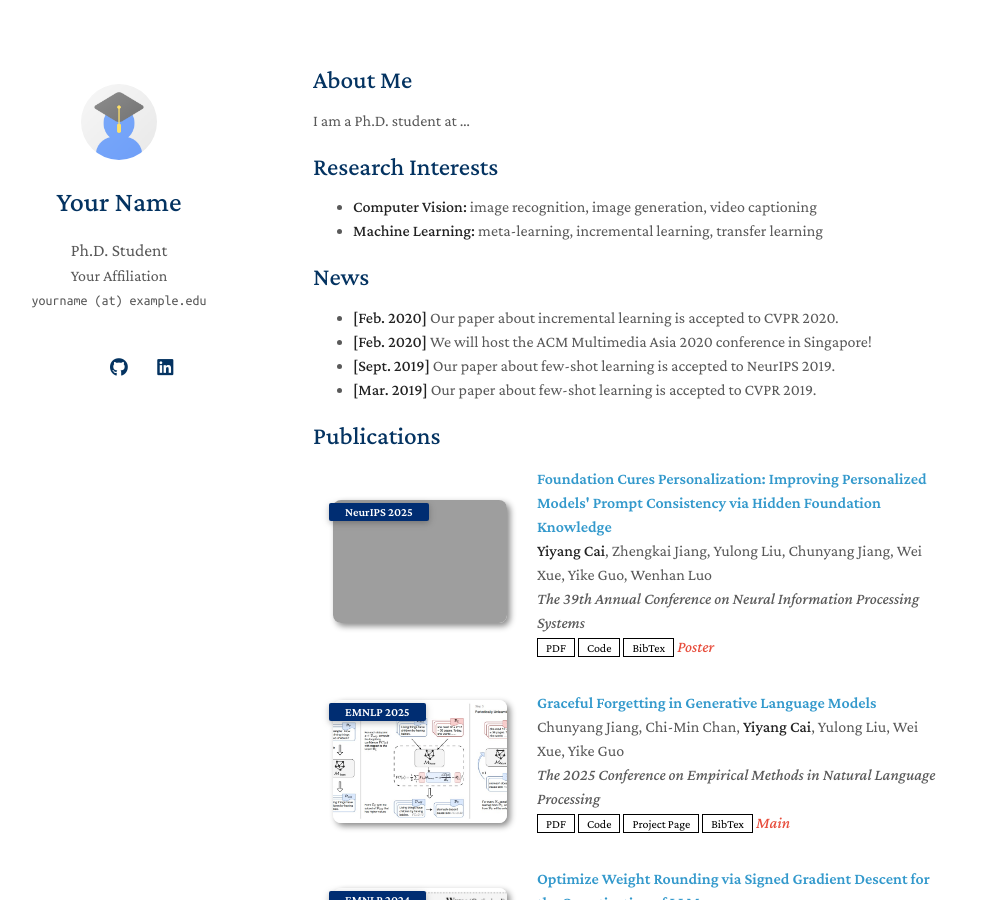
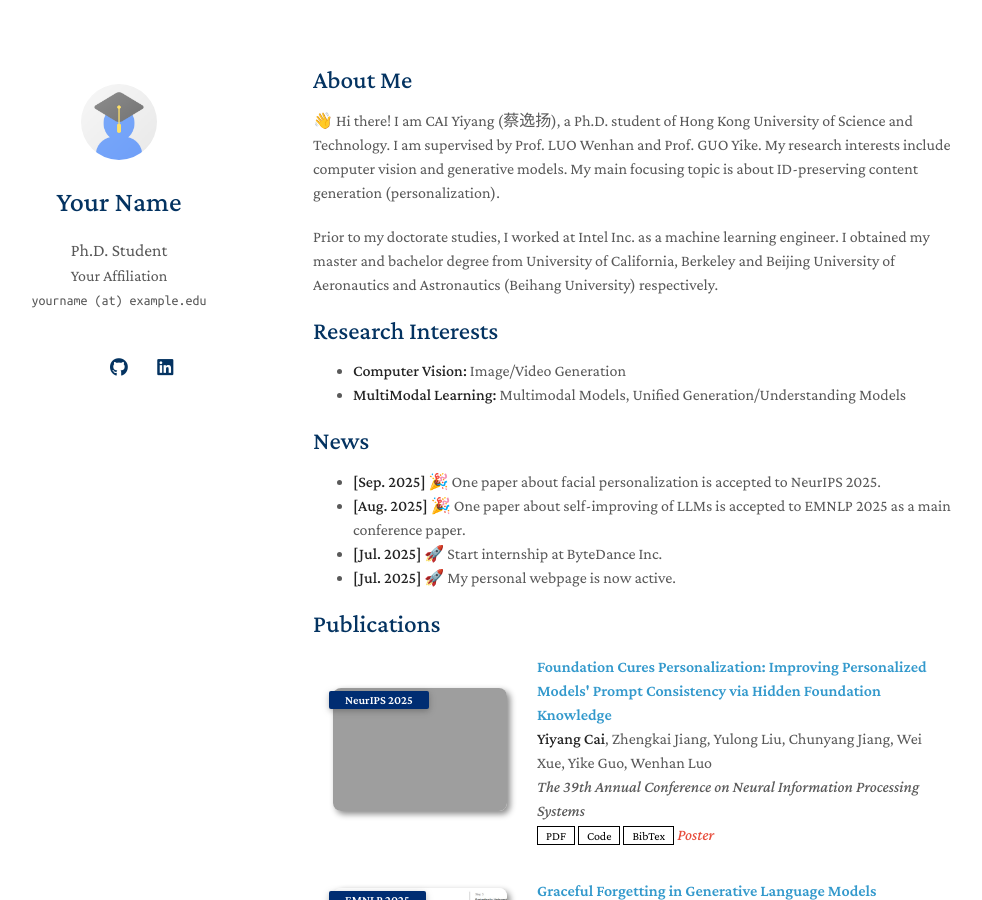
Before and after one commit to YIYANGCAI/YIYANGCAI.github.io, a Jekyll site: the page built from index.md, in a window 1280 px wide and 900 px high. Shown: the whole window, without its empty margins (157-1139 px from the left). Built offline with Jekyll 4.4.1, drawn with Linux system fonts in a browser that asks for light colours; a style sheet for code colours, icons or effects is not loaded; our own code applies the rules of GitHub Pages for plain Markdown files; grey boxes are pictures that could not be loaded.

Commit message:
Update index.md

```diff
--- a/index.md
+++ b/index.md
@@ -4,19 +4,21 @@ layout: homepage
 
 ## About Me
 
-I am a Ph.D. student at ...
+👋 Hi there! I am CAI Yiyang (蔡逸扬), a Ph.D. student of Hong Kong University of Science and Technology. I am supervised by Prof. LUO Wenhan and Prof. GUO Yike. My research interests include computer vision and generative models. My main focusing topic is about ID-preserving content generation (personalization).
+
+Prior to my doctorate studies, I worked at Intel Inc. as a machine learning engineer. I obtained my master and bachelor degree from University of California, Berkeley and Beijing University of Aeronautics and Astronautics (Beihang University) respectively.
 
 ## Research Interests
 
-- **Computer Vision:** image recognition, image generation, video captioning
-- **Machine Learning:** meta-learning, incremental learning, transfer learning
+- **Computer Vision:** Image/Video Generation
+- **MultiModal Learning:** Multimodal Models, Unified Generation/Understanding Models
 
 ## News
 
-- **[Feb. 2020]** Our paper about incremental learning is accepted to CVPR 2020.
-- **[Feb. 2020]** We will host the ACM Multimedia Asia 2020 conference in Singapore!
-- **[Sept. 2019]** Our paper about few-shot learning is accepted to NeurIPS 2019.
-- **[Mar. 2019]** Our paper about few-shot learning is accepted to CVPR 2019.
+- **[Sep. 2025]** 🎉 One paper about facial personalization is accepted to NeurIPS 2025.
+- **[Aug. 2025]** 🎉 One paper about self-improving of LLMs is accepted to EMNLP 2025 as a main conference paper.
+- **[Jul. 2025]** 🚀 Start internship at ByteDance Inc.
+- **[Jul. 2025]** 🚀 My personal webpage is now active.
 
 {% include_relative _includes/publications.md %}
 
```
